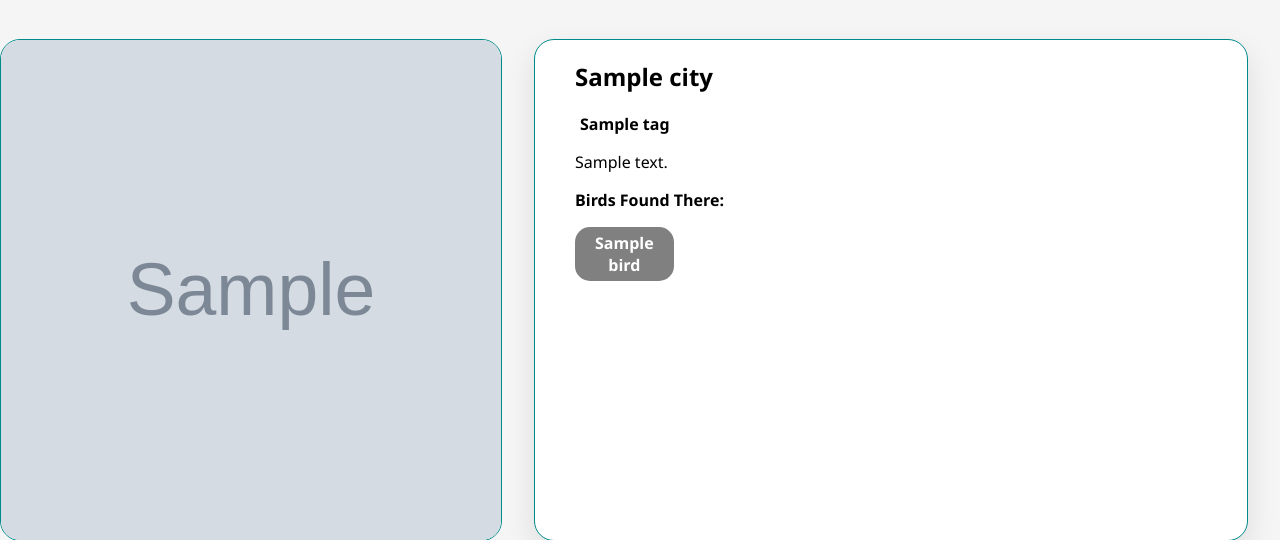
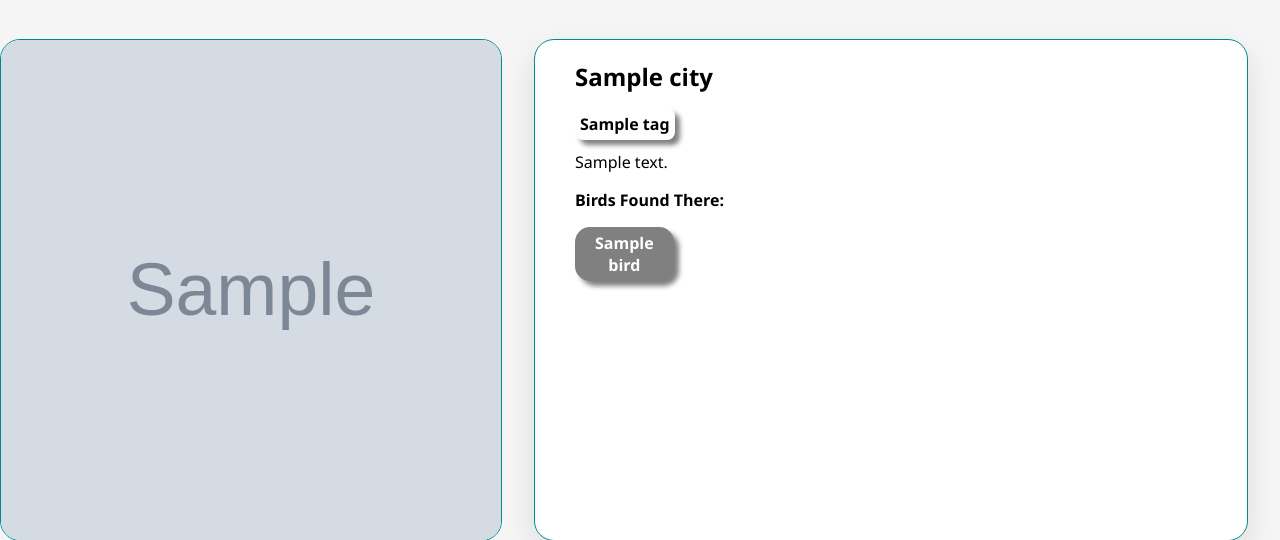
Before and after one commit to p-tigris/for-the-birds, a Django app: template main_app/templates/locations/detail.html in a window 1280 px wide. Shown: the part 323-863 px from the top of the page. Run offline with Django 5.2, Linux system fonts and the light colour scheme; the template is opened without the code that fills it: most values are stand-ins (such as "Sample title", 1, 10 or a date in 2020); grey boxes marked "Sample" are stand-in pictures; data that the repository does not hold is empty; some libraries are stand-ins or nearby versions; some web fonts are replaced.

Commit message:
css updated

```diff
--- a/main_app/static/css/locations/detail.css
+++ b/main_app/static/css/locations/detail.css
@@ -49,6 +49,7 @@ body {
     margin: 0 0 1rem 0;
     font-family: 'Segoe UI', 'Courier New', Courier, monospace;
     font-weight: bold;
+    box-shadow: 5px 5px 5px gray;
 }
 
 #tag-text, .bold-text {
@@ -184,4 +185,5 @@ hr {
     padding: 5px;
     border-radius: 8px;
     font-weight: bold;
+    box-shadow: 5px 5px 5px gray;
 }
```
